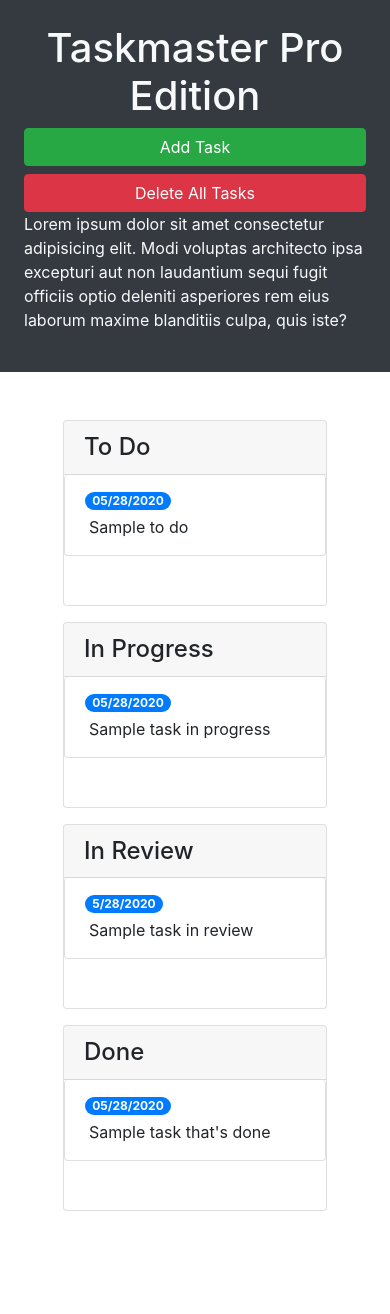
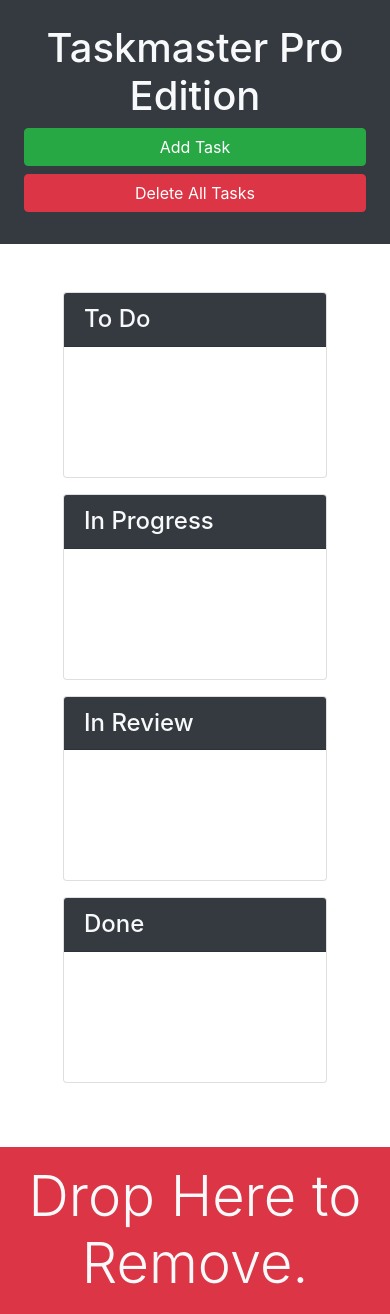
Before and after one commit to Jump89/taskmaster-pro, a plain HTML site: page index.html in a window 390 px wide. Before the commit the page ends 1275 px from the top, so only its background shows below. Drawn offline with nearby package versions, Linux system fonts and the light colour scheme.

Commit message:
Finshed bootstrap Html

```diff
--- a/index.html
+++ b/index.html
@@ -12,71 +12,70 @@
 
 <body>
 
+
     <div class="row min-vh-100 no-gutters">
-    <header class="col-12 col-lg-3 bg-dark text-light d-flex flex-column p-4 p-lg-3">
-      <h1 class="text-center">Taskmaster Pro Edition</h1>
-      <button id="create-task" class="btn btn-block btn-success" data-toggle="modal" data-target="#task-form-modal">Add
-        Task</button>
-      <button id="remove-tasks" class="btn btn-block btn-danger">Delete All Tasks</button>
-      <p class="mt-auto">Lorem ipsum dolor sit amet consectetur adipisicing elit. Modi voluptas architecto ipsa
-        excepturi aut non
-        laudantium sequi fugit officiis optio deleniti asperiores rem eius laborum maxime blanditiis culpa, quis iste?
-      </p>
+        <header class="col-12 col-lg-3 bg-dark text-light sticky-top d-flex flex-column p-4 p-lg-3">
+          <div>
+            <h1 class="text-center"><span class="oi oi-task d-inline d-lg-none"></span>
+              Taskmaster Pro Edition</h1>
+            <div class="ml-md-auto w-100 w-md-auto">
+              <button id="create-task" class="btn btn-block btn-success" data-toggle="modal"
+                data-target="#task-form-modal">Add Task</button>
+              <button id="remove-tasks" class="btn btn-block btn-danger mb-2 mb-md-4"></span>Delete All Tasks</button>
+            </div>
+          </div>
+          <p class="mt-auto d-none d-lg-block">Lorem ipsum dolor sit amet consectetur adipisicing elit. Modi voluptas
+            architecto ipsa
+            excepturi aut non laudantium sequi fugit officiis optio deleniti asperiores rem eius laborum maxime blanditiis
+            culpa, quis iste?</p>
         </header>
-    <main class="col-12 col-lg-9">
+        <main class="col-12 col-lg-9 d-flex flex-column">
           <div class="m-5 row justify-content-around">
-          <!-- todo start-->
+              <!--  -->
               <div class="col-12 col-md-6 col-xl-3 mb-3">
                 <div class="card">
-            <h4 class="card-header">To Do</h4>
-            <ul id="list-toDo" class="list-group">
-                <li class="list-group-item">
-                    <span class="badge badge-primary badge-pill">05/28/2020</span>
-                    <p class="m-1">Sample to do </p>
-                </li>
+                  <h4 class="card-header bg-dark text-light">
+                    To Do
+                  </h4>
+                  <ul id="list-toDo" class="list-group list-group-flush">
                   </ul>
                 </div>
               </div>
-        <!-- todo end-->
-        <!-- in progress start-->
+              <!--  -->
               <div class="col-12 col-md-6 col-xl-3 mb-3">
                 <div class="card">
-            <h4 class="card-header">In Progress</h4>
-            <ul id="list-inProgress" class="list-group">
-                <li class="list-group-item">
-                    <span class="badge badge-primary badge-pill">05/28/2020</span>
-                    <p class="m-1">Sample task in progress</p>
-                </li>
+                  <h4 class="card-header bg-dark text-light">
+                    In Progress
+                  </h4>
+                  <ul id="list-inProgress" class="list-group list-group-flush">
                   </ul>
                 </div>
               </div>
-        <!--In progress end -->
-        <!-- in review start -->
+              <!--  -->
               <div class="col-12 col-md-6 col-xl-3 mb-3">
                 <div class="card">
-            <h4 class="card-header">In Review</h4>
-            <ul id="list-inReview" class="list-group">
-                <li class="list-group-item">
-                    <span class="badge badge-primary badge-pill">5/28/2020</span>
-                    <p class="m-1">Sample task in review</p>
-                </li>
+                  <h4 class="card-header bg-dark text-light">
+                    In Review
+                  </h4>
+                  <ul id="list-inReview" class="list-group list-group-flush">
                   </ul>
                 </div>
               </div>
-        <!--in review end-->
-        <!-- done start-->
+              <!--  -->
               <div class="col-12 col-md-6 col-xl-3 mb-3">
                 <div class="card">
-           <h4 class="card-header">Done</h4>
-           <ul id="list-done" class="list-group">
-            <li class="list-group-item">
-                <span class="badge badge-primary badge-pill">05/28/2020</span>
-                <p class="m-1">Sample task that's done</p>
-            </li>
+                  <h4 class="card-header bg-dark text-light">
+                    Done
+                  </h4>
+                  <ul id="list-done" class="list-group list-group-flush">
                   </ul>
                 </div>
               </div>
-        <!--done end-->
+          </div>
+          <div class="mt-auto" id="trash">
+            <div class="w-100 bg-danger p-3 text-center text-light display-4">
+              Drop Here to Remove.
+            </div>
           </div>
         </main>
       </div>
@@ -96,7 +95,7 @@
               <form>
                 <div class="form-group">
                   <label for="modalTaskDescription">Task description</label>
-              <textarea id="modalTaskDescription" rows="3" class="form-control"></textarea>
+                  <textarea class="form-control" id="modalTaskDescription" rows="3"></textarea>
                 </div>
                 <div class="form-group">
                   <label for="modalDueDate">Due date</label>
```
Lines whose indentation alone changed are shown as unchanged.
